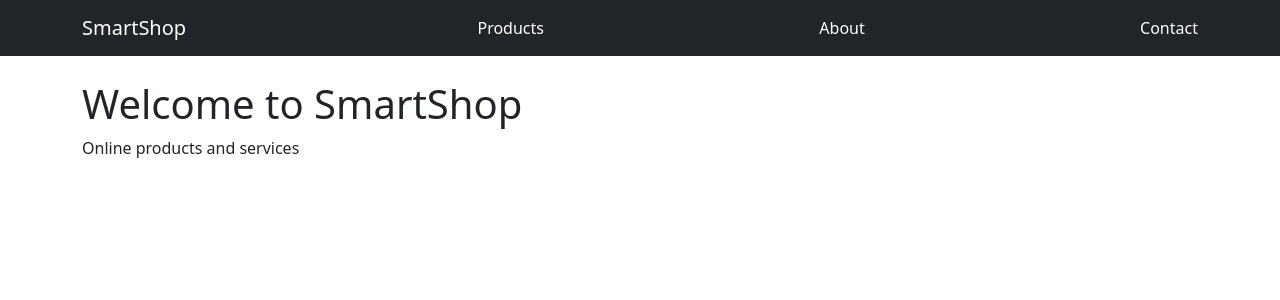
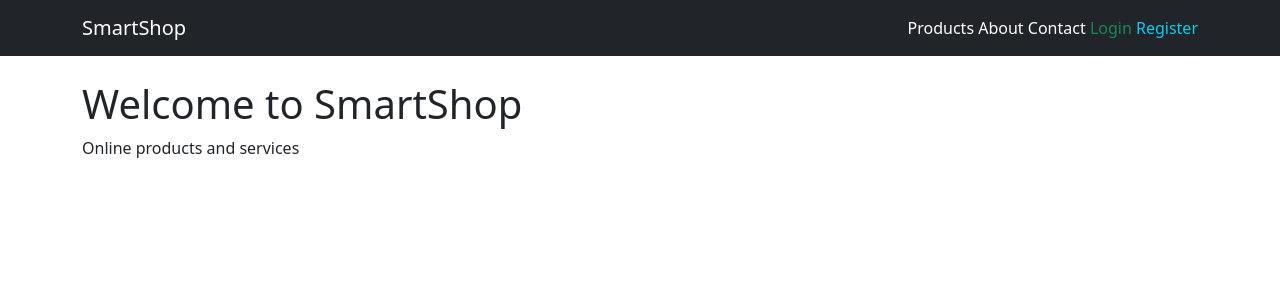
Before and after one commit to lunessss08/web_flask, a Flask app: page / in a window 1280 px wide. Shown: the top 300 px of the page. Run offline with Flask 3, Linux system fonts and the light colour scheme.

Commit message:
Edit base and App

```diff
--- a/app.py
+++ b/app.py
@@ -9,11 +9,20 @@ from flask_login import (
 )
 from werkzeug.security import generate_password_hash, check_password_hash
 
+# =========================
+# App Configuration
+# =========================
+
 app = Flask(__name__)
-app.config["SECRET_KEY"] = "secret123"
+app.config["SECRET_KEY"] = "supersecretkey"
 app.config["SQLALCHEMY_DATABASE_URI"] = "sqlite:///database.db"
+app.config["SQLALCHEMY_TRACK_MODIFICATIONS"] = False
 
 db.init_app(app)
+
+# =========================
+# Login Manager Setup
+# =========================
 
 login_manager = LoginManager()
 login_manager.init_app(app)
@@ -25,8 +34,16 @@ def load_user(user_id):
     return User.query.get(int(user_id))
 
 
+# =========================
+# Create Database
+# =========================
+
 with app.app_context():
     db.create_all()
+
+# =========================
+# Routes
+# =========================
 
 
 @app.route("/")
@@ -34,39 +51,59 @@ def home():
     return render_template("home.html")
 
 
+# ---------- Register ----------
 @app.route("/register", methods=["GET", "POST"])
 def register():
     if request.method == "POST":
         username = request.form["username"]
-        password = generate_password_hash(request.form["password"])
-        new_user = User(username=username, password=password)
+        password = request.form["password"]
+
+        existing_user = User.query.filter_by(username=username).first()
+        if existing_user:
+            flash("Username already exists")
+            return redirect(url_for("register"))
+
+        hashed_password = generate_password_hash(password)
+        new_user = User(username=username, password=hashed_password)
+
         db.session.add(new_user)
         db.session.commit()
-        flash("Register success")
+
+        flash("Registration successful! Please login.")
         return redirect(url_for("login"))
+
     return render_template("register.html")
 
 
+# ---------- Login ----------
 @app.route("/login", methods=["GET", "POST"])
 def login():
     if request.method == "POST":
         username = request.form["username"]
         password = request.form["password"]
+
         user = User.query.filter_by(username=username).first()
+
         if user and check_password_hash(user.password, password):
             login_user(user)
+            flash("Login successful")
             return redirect(url_for("dashboard"))
-        flash("Invalid credentials")
+        else:
+            flash("Invalid username or password")
+
     return render_template("login.html")
 
 
+# ---------- Logout ----------
 @app.route("/logout")
 @login_required
 def logout():
     logout_user()
+    flash("Logged out successfully")
     return redirect(url_for("home"))
 
 
+# ---------- Dashboard ----------
 @app.route("/dashboard")
 @login_required
 def dashboard():
@@ -74,18 +111,21 @@ def dashboard():
     return render_template("dashboard.html", products=products)
 
 
+# ---------- View Products ----------
 @app.route("/products")
 def products():
     products = Product.query.all()
     return render_template("products.html", products=products)
 
 
+# ---------- Product Detail ----------
 @app.route("/product/<int:id>")
 def product_detail(id):
     product = Product.query.get_or_404(id)
     return render_template("product_detail.html", product=product)
 
 
+# ---------- Add Product ----------
 @app.route("/add_product", methods=["GET", "POST"])
 @login_required
 def add_product():
@@ -93,44 +133,62 @@ def add_product():
         name = request.form["name"]
         price = float(request.form["price"])
         description = request.form["description"]
-        product = Product(name=name, price=price, description=description)
-        db.session.add(product)
+
+        new_product = Product(name=name, price=price, description=description)
+        db.session.add(new_product)
         db.session.commit()
+
+        flash("Product added successfully")
         return redirect(url_for("dashboard"))
+
     return render_template("add_product.html")
 
 
+# ---------- Edit Product ----------
 @app.route("/edit_product/<int:id>", methods=["GET", "POST"])
 @login_required
 def edit_product(id):
     product = Product.query.get_or_404(id)
+
     if request.method == "POST":
         product.name = request.form["name"]
         product.price = float(request.form["price"])
         product.description = request.form["description"]
+
         db.session.commit()
+        flash("Product updated successfully")
         return redirect(url_for("dashboard"))
+
     return render_template("edit_product.html", product=product)
 
 
+# ---------- Delete Product ----------
 @app.route("/delete_product/<int:id>")
 @login_required
 def delete_product(id):
     product = Product.query.get_or_404(id)
     db.session.delete(product)
     db.session.commit()
+
+    flash("Product deleted successfully")
     return redirect(url_for("dashboard"))
 
 
+# ---------- About ----------
 @app.route("/about")
 def about():
     return render_template("about.html")
 
 
+# ---------- Contact ----------
 @app.route("/contact")
 def contact():
     return render_template("contact.html")
 
 
+# =========================
+# Run App
+# =========================
+
 if __name__ == "__main__":
     app.run(debug=True)
--- a/templates/base.html
+++ b/templates/base.html
@@ -2,16 +2,29 @@
 <html>
 <head>
     <title>SmartShop</title>
+    <meta charset="UTF-8">
+    <meta name="viewport" content="width=device-width, initial-scale=1">
     <link href="https://cdn.jsdelivr.net/npm/bootstrap@5.3.2/dist/css/bootstrap.min.css" rel="stylesheet">
+    <link rel="stylesheet" href="{{ url_for('static', filename='style.css') }}">
 </head>
 <body>
 
-<nav class="navbar navbar-dark bg-dark navbar-expand-lg">
+<nav class="navbar navbar-expand-lg navbar-dark bg-dark">
   <div class="container">
     <a class="navbar-brand" href="/">SmartShop</a>
-<a class="nav-link text-white" href="/products">Products</a>
-<a class="nav-link text-white" href="/about">About</a>
-<a class="nav-link text-white" href="/contact">Contact</a>
+    <div>
+      <a class="nav-link d-inline text-white" href="/products">Products</a>
+      <a class="nav-link d-inline text-white" href="/about">About</a>
+      <a class="nav-link d-inline text-white" href="/contact">Contact</a>
+
+      {% if current_user.is_authenticated %}
+        <a class="nav-link d-inline text-warning" href="/dashboard">Dashboard</a>
+        <a class="nav-link d-inline text-danger" href="/logout">Logout</a>
+      {% else %}
+        <a class="nav-link d-inline text-success" href="/login">Login</a>
+        <a class="nav-link d-inline text-info" href="/register">Register</a>
+      {% endif %}
+    </div>
   </div>
 </nav>
 
```
Lines whose indentation alone changed are shown as unchanged.
